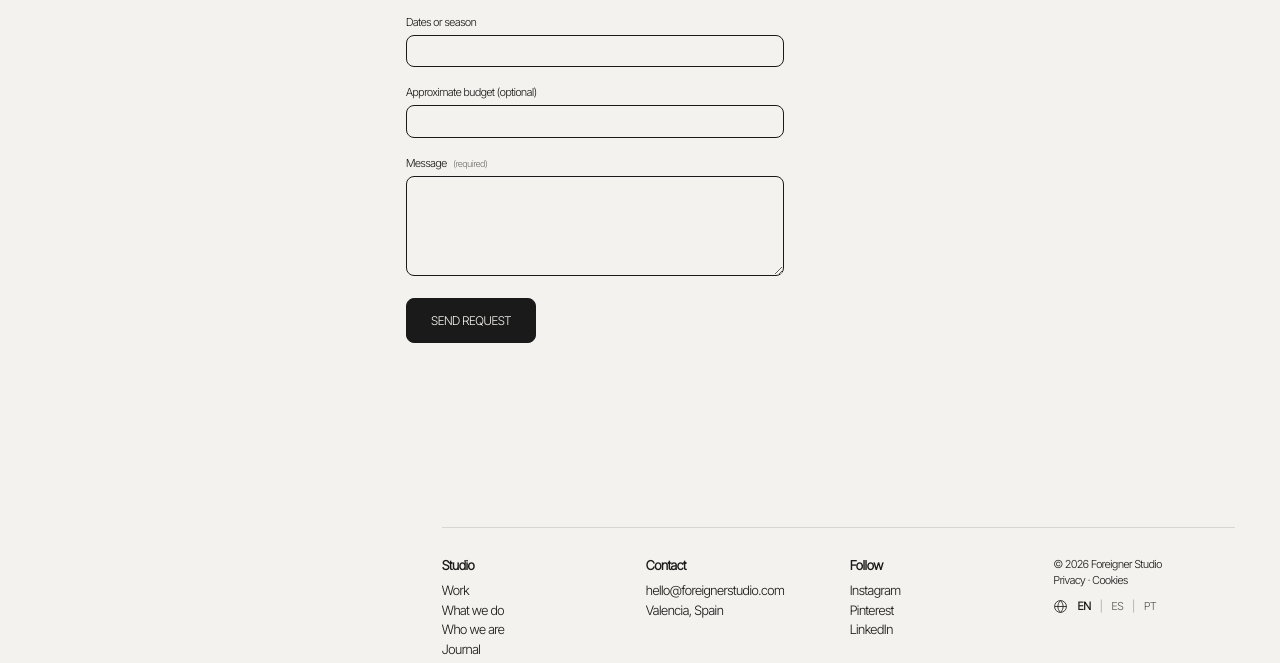
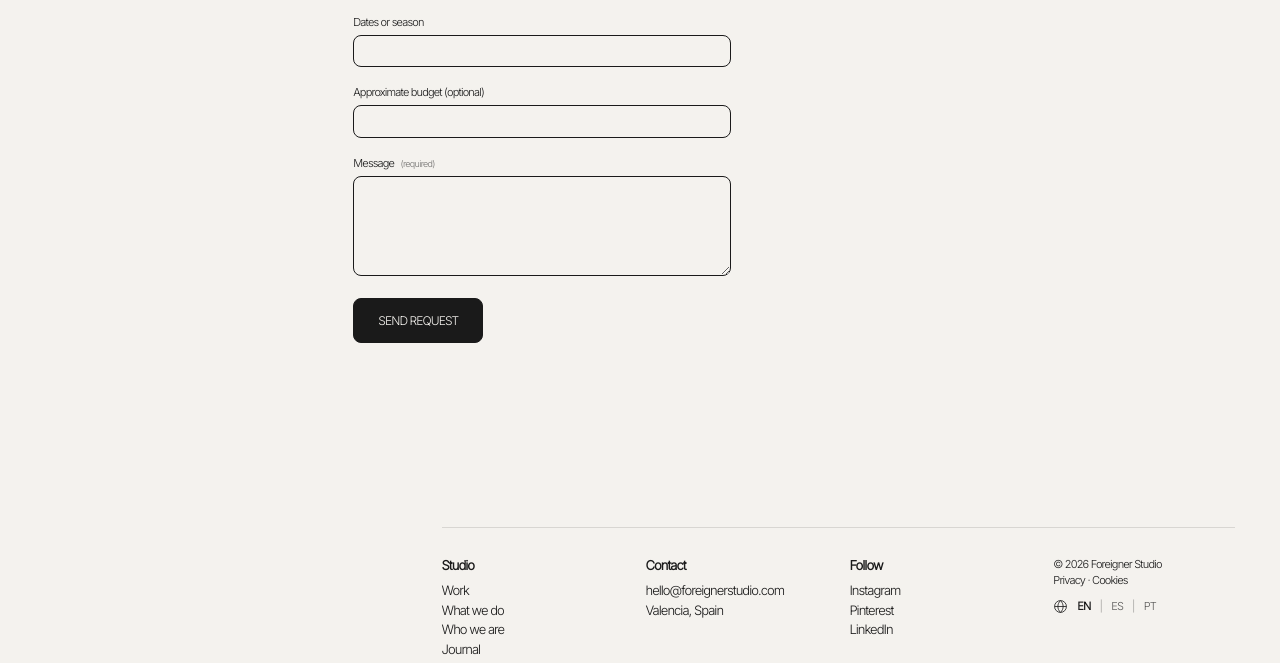
Before and after one commit to helloforeignerstudio/helloforeignerstudio.github.io, a plain HTML site: page contact/index.html in a window 1280 px wide. Shown: the part 796-1459 px from the top of the page. Drawn offline with Linux system fonts and the light colour scheme; a web font is replaced by a local one.

Commit message:
Align contact form
Co-Authored-By: Claude Sonnet 5.5 <noreply@anthropic.com>
Claude-Session: https://claude.ai/code/session_01PrU2nLEgjJNJaaaoR7Dq1d

```diff
--- a/contact/index.html
+++ b/contact/index.html
@@ -1,7 +1,7 @@
 <!doctype html>
 <html lang="en-GB" xmlns:fb="http://www.facebook.com/2008/fbml" xmlns:og="http://opengraphprotocol.org/schema/">
 <head><style>html{-webkit-text-size-adjust:100%}body{margin:0;background:#f4f2ee;color:#1a1a1a;-webkit-font-smoothing:antialiased}main{display:block}img{max-width:100%}
-.fs-form{position:relative;left:27.7vw;width:378px;max-width:none;margin:0;padding:40px 0 120px;font-family:inherit}
+.fs-form{position:relative;left:23.6vw;width:378px;max-width:none;margin:0;padding:40px 0 120px;font-family:inherit}
 .fs-form fieldset{border:0;margin:0 0 18px;padding:0}.fs-form legend,.fs-form label{display:block;font-size:11px;margin:0 0 6px}
 .fs-form .row2{display:flex;gap:12px}.fs-form .row2>div{flex:1}
 .fs-form input,.fs-form select,.fs-form textarea{box-sizing:border-box;width:100%;border:1px solid #1a1a1a;border-radius:8px;background:transparent;padding:8px 15px;font:inherit;font-size:9.7px;color:#1a1a1a;height:32.5px}
```
